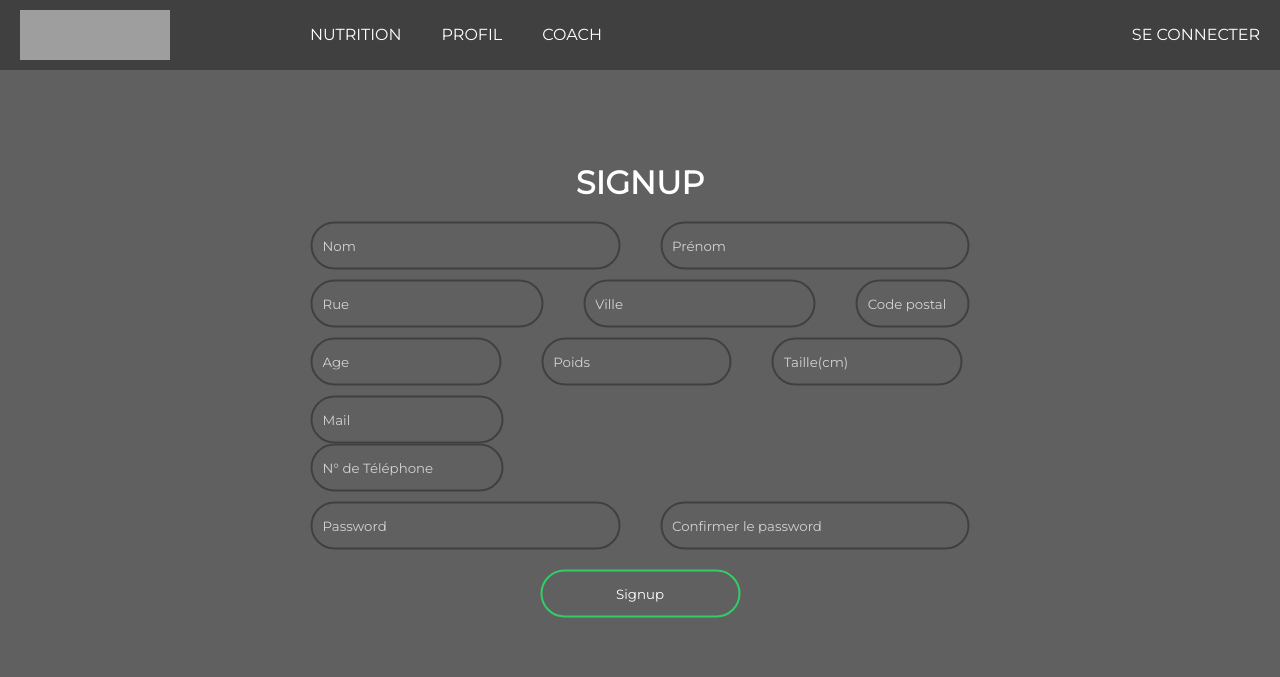
After one commit to DavidMTdev/Sportify, a PHP site: page /signup.php in a window 1280 px wide. The commit adds this page. Shown: the top 677 px of the page. Run offline with PHP 8.4, Linux system fonts and the light colour scheme; grey boxes are pictures that could not be loaded.

Commit message:
Modify signup

```diff
--- a/php/login.php
+++ b/php/login.php
@@ -40,7 +40,7 @@
             <input class="login-password" type="password" name="password" placeholder="Password">
             <input class="login-submit" type="submit" value="Login">
 
-            <a href="">Vous n'avez pas de compte créez en un !<br></a>
+            <a href="signup.php">Vous n'avez pas de compte créez en un !<br></a>
             <a href="">Mot de passe oublié ?<br> </a>
         </form>
 
--- /dev/null
+++ b/php/signup.php
@@ -0,0 +1,75 @@
+<?php require_once("includes/function.php") ?>
+
+<!DOCTYPE html>
+<html lang="fr">
+
+<head>
+    <meta charset="UTF-8">
+    <meta name="viewport" content="width=device-width, initial-scale=1.0">
+    <meta http-equiv="X-UA-Compatible" content="ie=edge">
+    <link rel="stylesheet" href="css/navbar.css">
+    <link rel="stylesheet" href="css/signup.css">
+    <link href="https://fonts.googleapis.com/css?family=Montserrat" rel="stylesheet">
+    <title>Inscription</title>
+</head>
+
+<body>
+    <header>
+        <div class="nav-header">
+
+            <a href="" class="nav-logo"><img src="../Logo/logo_fond_noir2x.png" alt=""></a>
+
+            <div class="nav">
+                <ul class="nav-menu">
+                    <li><a href="">Nutrition</a></li>
+                    <li><a href="">Profil</a></li>
+                    <li><a href="">Coach</a></li>
+                </ul>
+
+                <ul class="nav-login">
+                    <li><a href="">Se connecter</a></li>
+                </ul>
+            </div>
+        </div>
+    </header>
+
+    <main>
+        <form action="" method="POST" class="signup-box">
+            <h1>Signup</h1>
+            <div class="signup">
+                <div class="user-name">
+                    <input class="signup-info" type="text" name="nom" placeholder="Nom">
+                    <input class="signup-info" type="text" name="prenom" placeholder="Prénom">
+                </div>
+
+                <div class="user-adress">
+                    <input class="signup-info" type="text" name="adresse" placeholder="Rue">
+                    <input class="signup-info" type="text" name="ville" placeholder="Ville">
+                    <input class="signup-info" type="text" name="code" placeholder="Code postal">
+                </div>
+
+                <div class="user-infos">
+                    <input class="signup-info" type="number" name="age" placeholder="Age">
+                    <input class="signup-info" type="number" name="poid" placeholder="Poids">
+                    <input class="signup-info" type="number" name="taille" placeholder="Taille(cm)">
+                </div>
+
+                <div class="user-contact">
+                    <input class="signup-info" type="text" name="email" placeholder="Mail">
+                    <input class="signup-info" type="text" name="tel" placeholder="N° de Téléphone">
+                </div>
+
+                <div class="user-password">
+                    <input class="signup-password" type="password" name="mdp" placeholder="Password">
+                    <input class="signup-password" type="password" name="" placeholder="Confirmer le password">
+                </div>
+
+                <input class="signup-submit" type="submit" value="Signup">
+            </div>
+        </form>
+
+    </main>
+
+</body>
+
+</html>
```
Also changed, not shown: php/css/signup.css (+23 -21 lines), php/signup.html (deleted, +0 -73 lines), php/test.php (deleted, +0 -43 lines).
